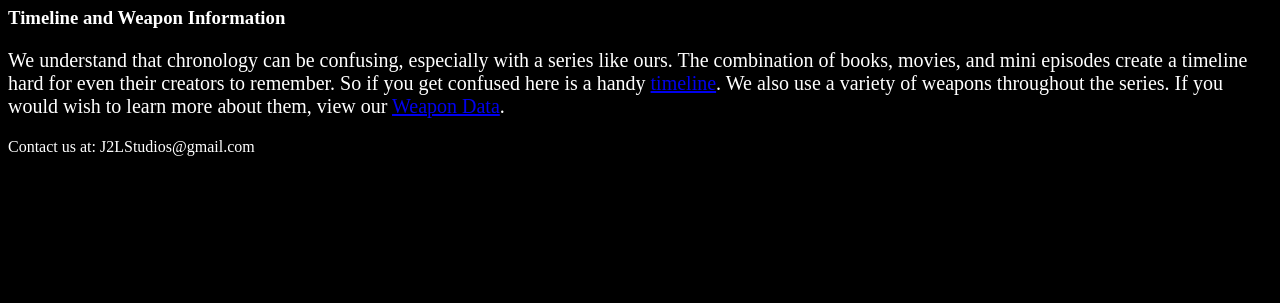
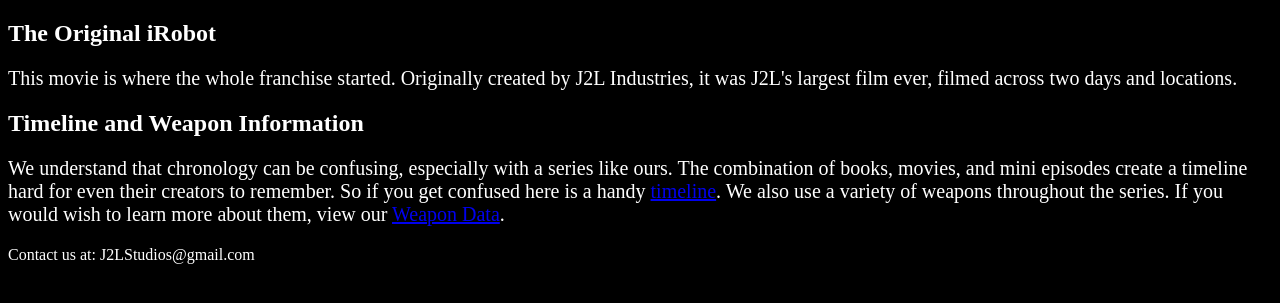
Before and after one commit to connor4561/connor4561.github.io, a Jekyll site: the page index.html, which Jekyll copies as it is, in a window 1280 px wide, cut to the strip 488-791 px from the top of the page. Built offline with Jekyll 4.4.1, drawn with Linux system fonts in a browser that asks for light colours.

Commit message:
Update index.html

```diff
--- a/index.html
+++ b/index.html
@@ -9,21 +9,25 @@
 
 <body style="background-color:black">
     <header>
-        <h1 class="page-title" style="color:red">J2L STUDIOS</h1>
+        <h1 class="page-title" style="color:white">J2L STUDIOS</h1>
     </header>
 
     <div class="info-section">
-        <h3 style="color:white">Info</h3>
+        <h2 style="color:white">Info</h2>
         <p class="page-description" style="font-size:20px; color:white">J2L studios is currently just an amateur movie semi-company. We are looking to upgrade the quality of our movies with time, quality refering to both content and camera quality.</p>
     </div>
 
     <div class="Featured Videos">
-        <h3 style="color:white">Trailers</h3>
+        <h2 style="color:white">Trailers</h2>
         <iframe src="https://drive.google.com/file/d/0Bx_I9AE7xGW4a2FlSF92cVFCdzQ/preview" width="320" height="240"></iframe>
+    </div>
+    <div class="The History of J2L Studios">
+        <h2 style="color:white">The Original iRobot</h2>
+        <p style="font-size:20px; color:white">This movie is where the whole franchise started. Originally created by J2L Industries, it was J2L's largest film ever, filmed across two days and locations.
     </div>
 
     <div>
-        <h3 style="color:white">Timeline and Weapon Information</h3>
+        <h2 style="color:white">Timeline and Weapon Information</h2>
         <p style="font-size:20px; color:white">We understand that chronology can be confusing, especially with a series like ours. The combination of books, movies, and mini episodes create a timeline hard for even their creators to remember. So if you get confused here is a
             handy <a href="https://docs.google.com/presentation/d/14q5oQzy9iHsGmPWr32D2PRBxQkcrEM_0zTFSEhSQNjE/edit?usp=sharing">timeline</a>. We also use a variety of weapons throughout the series. If you would wish to learn more about them, view our <a href="https://drive.google.com/open?id=1-PebTUgPIK5jKDum332jpRe21o_FI9UHmbBSu89xWh4">Weapon Data</a>.</p>
 
```
